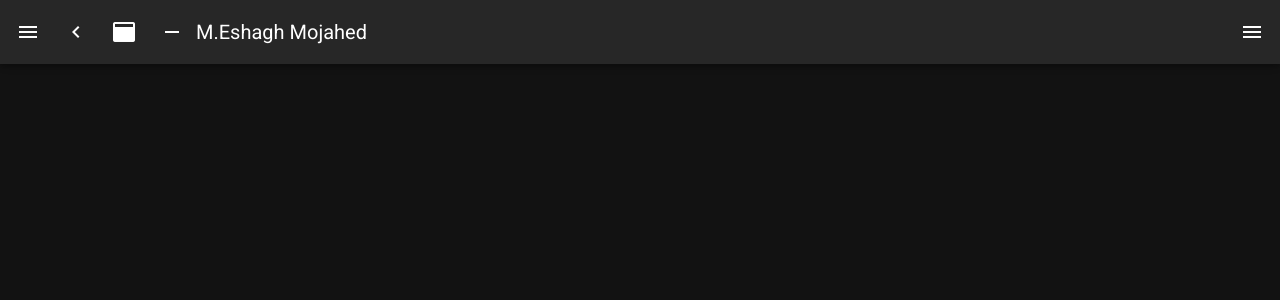
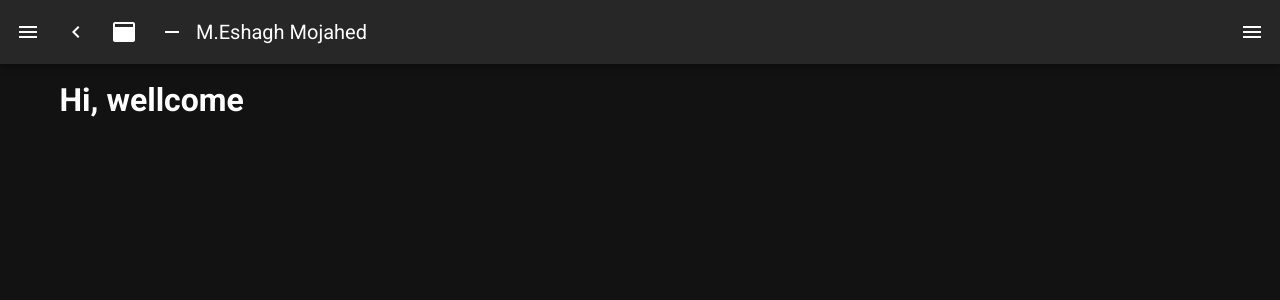
Before and after one commit to m-eshagh-m/Nuxt-mini-tasks, a Nuxt app: page / in a window 1280 px wide. Shown: the top 300 px of the page. Built offline with nearby package versions, Linux system fonts and the light colour scheme.

Commit message:
Change somthing

```diff
--- a/layouts/default.vue
+++ b/layouts/default.vue
@@ -70,8 +70,13 @@ export default {
       items: [
         {
           icon: 'mdi-apps',
+          title: 'wellcome',
+          to: '/',
+        },
+        {
+          icon: 'mdi-chart-bubble',
           title: 'Articles',
-          to: '/',
+          to: '/articles',
         },
         {
           icon: 'mdi-chart-bubble',
--- a/pages/articles.vue
+++ b/pages/articles.vue
@@ -6,7 +6,7 @@
 import axios from 'axios'
 
 export default {
-  name: 'IndexPage',
+  name: 'ArticlesPage',
 
   // fetch data of articles
   async asyncData() {
--- a/pages/index.vue
+++ b/pages/index.vue
@@ -1,5 +1,5 @@
 <template>
-  <v-row justify="center" align="center"> </v-row>
+  <h1>Hi, wellcome</h1>
 </template>
 
 <script>
```
